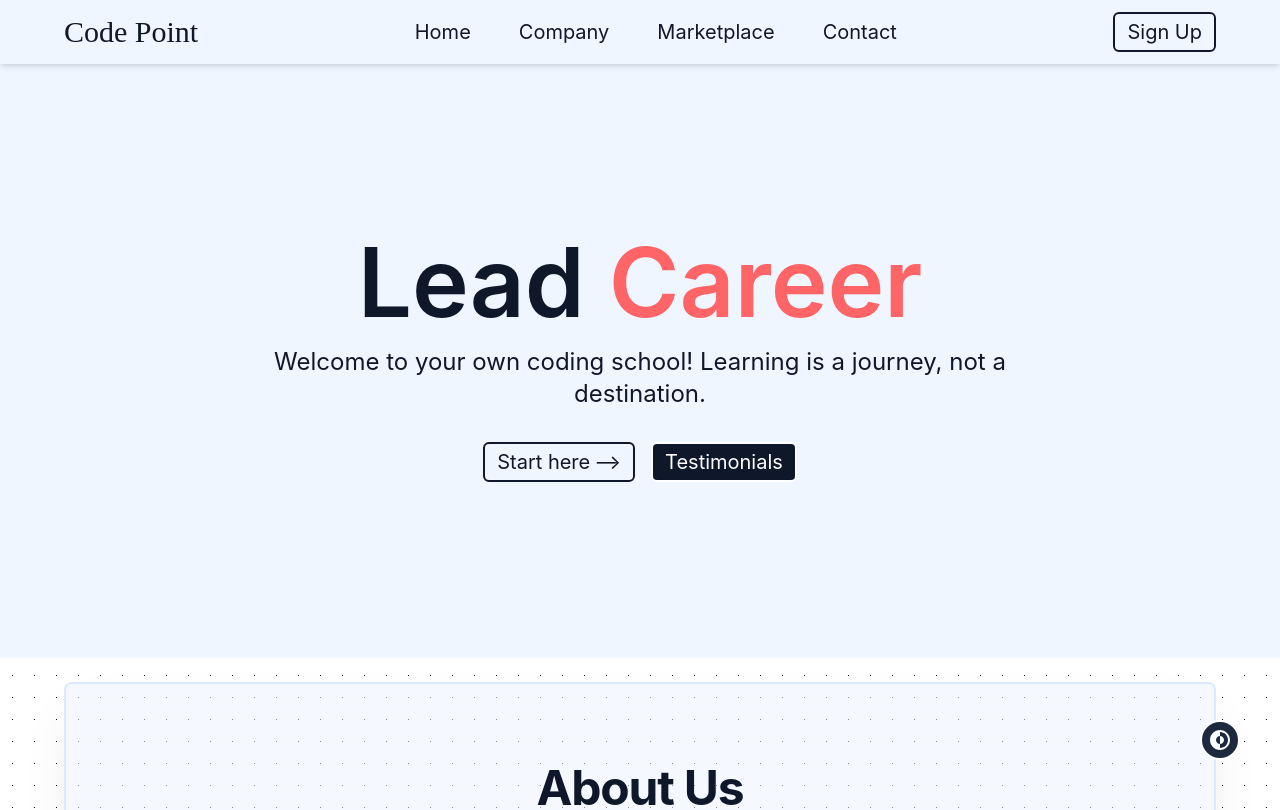
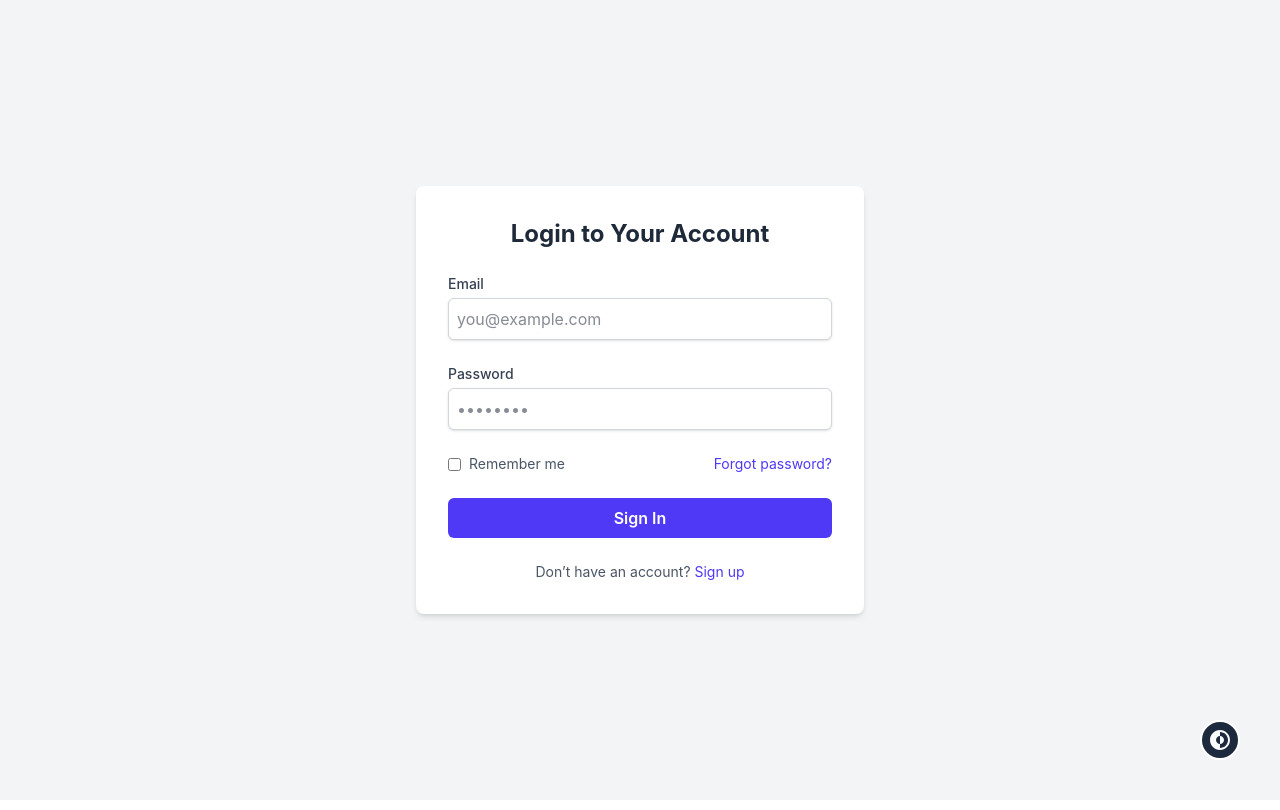
Before and after one commit to Mohammad-Imran01/frontend, a React (Vite) app: page / in a window 1280 px wide. Shown: the top 810 px of the page. Built offline with nearby package versions, Linux system fonts and the light colour scheme; a web font is replaced by a local one.

Commit message:
feat: implement login functionality and restructure App component

```diff
--- a/src/App.jsx
+++ b/src/App.jsx
@@ -1,12 +1,6 @@
-import Nav from "./sections/Nav";
-import Hero from "./sections/Hero";
-import About from "./sections/About";
-import SuccessStories from "./sections/SuccessStories";
-import Courses from "./sections/Courses";
-import Instructors from "./sections/Instructors";
-import Contact from "./sections/Contact";
-import FAQs from "./sections/FAQs";
-import Footer from "./sections/Footer";
+import React, { useState } from "react";
+import AppContainer from "./sections/AppContainer";
+import Login from "./components/Login";
 
 const FloatingActionButton = () => {
   return (
@@ -35,86 +29,25 @@ const FloatingActionButton = () => {
   );
 };
 
-function App() {
-  const Container = ({ children, className = "" }) => {
-    return (
-      <div
-        className={`w-full flexCenter max-sm:pt-3 px-2 md:px-3 lg:px-8 sm:pt-6 md:py-4 lg:pt-6 ${className}`}
-      >
-        <div className="w-full mx-auto max-w-7xl  sm:px-6 lg:px-8 flexCenter">
-          {children}
-        </div>
-      </div>
-    );
-  };
+const App = () => {
+  const [loggedIn, setLoggedIn] = useState(false);
 
   return (
     <>
-      {/* nav */}
-      <Container className="fixed top-0 left-0 right-0 z-10 py-0!  h-16 bg-blue-50/95 dark:bg-slate-800/95 shadow-md/10">
-        {/* <div className="bbb"> */}
-        <Nav />
-        {/* </div> */}
-      </Container>
-
-      {/* hero */}
-      <Container className="bg-blue-50 dark:bg-slate-800 py-32! md:p-44!">
-        {/* <div className="bbg"> */}
-        <Hero />
-        {/* </div> */}
-      </Container>
-
-      {/* about */}
-      <Container>
-        {/* <div className="bbb"> */}
-        <About />
-        {/* </div> */}
-      </Container>
-
-      {/* success stories */}
-      <Container>
-        {/* <div className="bbg"> */}
-        <SuccessStories />
-        {/* </div> */}
-      </Container>
-
-      {/* courses */}
-      <Container>
-        {/* <div className="bbb"> */}
-        <Courses />
-        {/* </div> */}
-      </Container>
-
-      {/* instructors */}
-      <Container>
-        {/* <div className="bbg"> */}
-        <Instructors />
-        {/* </div> */}
-      </Container>
-
-      {/* contact */}
-      <Container>
-        {/* <div className="bbb"> */}
-        <Contact />
-        {/* </div> */}
-      </Container>
-
-      {/* faqs */}
-      <Container>
-        {/* <div className="bbg"> */}
-        <FAQs />
-        {/* </div> */}
-      </Container>
-
-      {/* footer */}
-      <Container className="bg-blue-50 dark:bg-slate-800 mt-5">
-        {/* <div className="bbb"> */}
-        <Footer />
-        {/* </div> */}
-      </Container>
+      {loggedIn ? (
+        <>
+          <AppContainer />
+        </>
+      ) : (
+        <Login
+          loginHandler={(val) => {
+            setLoggedIn(val);
+          }}
+        />
+      )}
       <FloatingActionButton />
     </>
   );
-}
+};
 
 export default App;
--- a/src/components/Login.jsx
+++ b/src/components/Login.jsx
@@ -1,7 +1,102 @@
-import React from "react";
+import React, { useState } from "react";
 
-const Login = () => {
-  return <div>Login</div>;
+const __userId = "imr@123.com";
+const __userPassword = "123@123";
+
+const Login = ({ loginHandler }) => {
+  const [userId, setUserId] = useState("");
+  const [userPassword, setUserPassword] = useState("");
+
+  const handleSetUserId = (val) => {
+    setUserId(val);
+  };
+  const handleSetUserPassword = (val) => {
+    setUserPassword(val);
+  };
+  const handleSubmit = (ev) => {
+    ev.preventDefault();
+    if (__userId === userId && __userPassword === userPassword) {
+      console.log("Logging successful");
+      loginHandler(true);
+    } else {
+      console.log("Loggin unsuccessfull");
+      loginHandler(false);
+    }
+  };
+
+  return (
+    <section className="min-h-screen flex items-center justify-center bg-gray-100 dark:bg-gray-900">
+      <div className="w-full max-w-md bg-white dark:bg-gray-800 rounded-lg shadow-md p-8">
+        <h2 className="text-2xl font-bold text-center text-gray-800 dark:text-white mb-6">
+          Login to Your Account
+        </h2>
+        <form className="space-y-6" onSubmit={handleSubmit}>
+          <div>
+            <label
+              htmlFor="email"
+              className="block text-sm font-medium text-gray-700 dark:text-gray-300"
+            >
+              Email
+            </label>
+            <input
+              type="email"
+              id="email"
+              name="email"
+              autoComplete="email"
+              required
+              placeholder="you@example.com"
+              className="mt-1 block w-full rounded-md border border-gray-300 dark:border-gray-600 bg-white dark:bg-gray-700 text-gray-900 dark:text-white shadow-sm focus:ring-indigo-500 focus:border-indigo-500 dark:focus:ring-indigo-400 dark:focus:border-indigo-400 p-2"
+              onBlur={(e) => handleSetUserId(e.target.value)}
+            />
+          </div>
+          <div>
+            <label
+              htmlFor="password"
+              className="block text-sm font-medium text-gray-700 dark:text-gray-300"
+            >
+              Password
+            </label>
+            <input
+              type="password"
+              id="password"
+              name="password"
+              autoComplete="current-password"
+              required
+              placeholder="••••••••"
+              className="mt-1 block w-full rounded-md border border-gray-300 dark:border-gray-600 bg-white dark:bg-gray-700 text-gray-900 dark:text-white shadow-sm focus:ring-indigo-500 focus:border-indigo-500 dark:focus:ring-indigo-400 dark:focus:border-indigo-400 p-2"
+              onBlur={(e) => handleSetUserPassword(e.target.value)}
+            />
+          </div>
+          <div className="flex items-center justify-between">
+            <label className="flex items-center text-sm text-gray-600 dark:text-gray-400">
+              <input type="checkbox" className="mr-2" /> Remember me
+            </label>
+            <a
+              href="#"
+              className="text-sm text-indigo-600 hover:underline dark:text-indigo-400"
+            >
+              Forgot password?
+            </a>
+          </div>
+          <button
+            type="submit"
+            className="w-full bg-indigo-600 hover:bg-indigo-700 text-white font-semibold py-2 px-4 rounded-md transition duration-300"
+          >
+            Sign In
+          </button>
+        </form>
+        <p className="mt-6 text-center text-sm text-gray-600 dark:text-gray-400">
+          Don’t have an account?{" "}
+          <a
+            href="#"
+            className="text-indigo-600 hover:underline dark:text-indigo-400"
+          >
+            Sign up
+          </a>
+        </p>
+      </div>
+    </section>
+  );
 };
 
 export default Login;
--- a/src/index.css
+++ b/src/index.css
@@ -48,7 +48,7 @@
   } */
 
   .mainRoot {
-    @apply font-generalText min-w-full min-h-full overflow-hidden flex-col justify-center items-center relative text-[16px] leading-[1.5] font-normal text-nowrap;
+    @apply font-generalText flex-col justify-center items-center relative text-[16px] leading-[1.5] font-normal text-nowrap;
   }
 
   a {
--- /dev/null
+++ b/src/sections/AppContainer.jsx
@@ -0,0 +1,94 @@
+import Nav from "./Nav";
+import Hero from "./Hero";
+import About from "./About";
+import SuccessStories from "./SuccessStories";
+import Courses from "./Courses";
+import Instructors from "./Instructors";
+import Contact from "./Contact";
+import FAQs from "./FAQs";
+import Footer from "./Footer";
+
+
+
+function App() {
+  const Container = ({ children, className = "" }) => {
+    return (
+      <div
+        className={`w-full flexCenter max-sm:pt-3 px-2 md:px-3 lg:px-8 sm:pt-6 md:py-4 lg:pt-6 ${className}`}
+      >
+        <div className="w-full mx-auto max-w-7xl  sm:px-6 lg:px-8 flexCenter">
+          {children}
+        </div>
+      </div>
+    );
+  };
+
+  return (
+    <>
+      {/* nav */}
+      <Container className="fixed top-0 left-0 right-0 z-10 py-0!  h-16 bg-blue-50/95 dark:bg-slate-800/95 shadow-md/10">
+        {/* <div className="bbb"> */}
+        <Nav />
+        {/* </div> */}
+      </Container>
+
+      {/* hero */}
+      <Container className="bg-blue-50 dark:bg-slate-800 py-32! md:p-44!">
+        {/* <div className="bbg"> */}
+        <Hero />
+        {/* </div> */}
+      </Container>
+
+      {/* about */}
+      <Container>
+        {/* <div className="bbb"> */}
+        <About />
+        {/* </div> */}
+      </Container>
+
+      {/* success stories */}
+      <Container>
+        {/* <div className="bbg"> */}
+        <SuccessStories />
+        {/* </div> */}
+      </Container>
+
+      {/* courses */}
+      <Container>
+        {/* <div className="bbb"> */}
+        <Courses />
+        {/* </div> */}
+      </Container>
+
+      {/* instructors */}
+      <Container>
+        {/* <div className="bbg"> */}
+        <Instructors />
+        {/* </div> */}
+      </Container>
+
+      {/* contact */}
+      <Container>
+        {/* <div className="bbb"> */}
+        <Contact />
+        {/* </div> */}
+      </Container>
+
+      {/* faqs */}
+      <Container>
+        {/* <div className="bbg"> */}
+        <FAQs />
+        {/* </div> */}
+      </Container>
+
+      {/* footer */}
+      <Container className="bg-blue-50 dark:bg-slate-800 mt-5">
+        {/* <div className="bbb"> */}
+        <Footer />
+        {/* </div> */}
+      </Container>
+    </>
+  );
+}
+
+export default App;
--- a/src/sections/Contact.jsx
+++ b/src/sections/Contact.jsx
@@ -33,9 +33,9 @@ const Contact = () => {
                       viewBox="0 0 24 24"
                       fill="none"
                       stroke="currentColor"
-                      stroke-width="2"
-                      stroke-linecap="round"
-                      stroke-linejoin="round"
+                      strokeWidth="2"
+                      strokeLinecap="round"
+                      strokeLinejoin="round"
                       className="h-6 w-6"
                     >
                       <path d="M9 11a3 3 0 1 0 6 0a3 3 0 0 0 -6 0"></path>
@@ -63,9 +63,9 @@ const Contact = () => {
                       viewBox="0 0 24 24"
                       fill="none"
                       stroke="currentColor"
-                      stroke-width="2"
-                      stroke-linecap="round"
-                      stroke-linejoin="round"
+                      strokeWidth="2"
+                      strokeLinecap="round"
+                      strokeLinejoin="round"
                       className="h-6 w-6"
                     >
                       <path d="M5 4h4l2 5l-2.5 1.5a11 11 0 0 0 5 5l1.5 -2.5l5 2v4a2 2 0 0 1 -2 2a16 16 0 0 1 -15 -15a2 2 0 0 1 2 -2"></path>
@@ -94,9 +94,9 @@ const Contact = () => {
                       viewBox="0 0 24 24"
                       fill="none"
                       stroke="currentColor"
-                      stroke-width="2"
-                      stroke-linecap="round"
-                      stroke-linejoin="round"
+                      strokeWidth="2"
+                      strokeLinecap="round"
+                      strokeLinejoin="round"
                       className="h-6 w-6"
                     >
                       <path d="M3 12a9 9 0 1 0 18 0a9 9 0 0 0 -18 0"></path>
@@ -126,13 +126,13 @@ const Contact = () => {
                   <div className="mx-0 mb-1 sm:mb-4">
                     <div className="mx-0 mb-1 sm:mb-4">
                       <label
-                        for="name"
+                        htmlFor="name"
                         className="pb-1 text-xs uppercase tracking-wider"
                       ></label>
                       <input
                         type="text"
                         id="name"
-                        autocomplete="given-name"
+                        autoComplete="given-name"
                         placeholder="Your name"
                         className="mb-2 w-full rounded-md border border-slate-400 py-2 pl-2 pr-4 shadow-md dark:text-slate-300 sm:mb-0"
                         name="name"
@@ -140,13 +140,13 @@ const Contact = () => {
                     </div>
                     <div className="mx-0 mb-1 sm:mb-4">
                       <label
-                        for="email"
+                        htmlFor="email"
                         className="pb-1 text-xs uppercase tracking-wider"
                       ></label>
                       <input
                         type="email"
                         id="email"
-                        autocomplete="email"
+                        autoComplete="email"
                         placeholder="Your email address"
                         className="mb-2 w-full rounded-md border border-slate-400 py-2 pl-2 pr-4 shadow-md dark:text-slate-300 sm:mb-0"
                         name="email"
@@ -155,7 +155,7 @@ const Contact = () => {
                   </div>
                   <div className="mx-0 mb-1 sm:mb-4">
                     <label
-                      for="textarea"
+                      htmlFor="textarea"
                       className="pb-1 text-xs uppercase tracking-wider"
                     ></label>
                     <textarea
```
Also changed, not shown: 1 other file (tests, documents, lock files or other folders).
